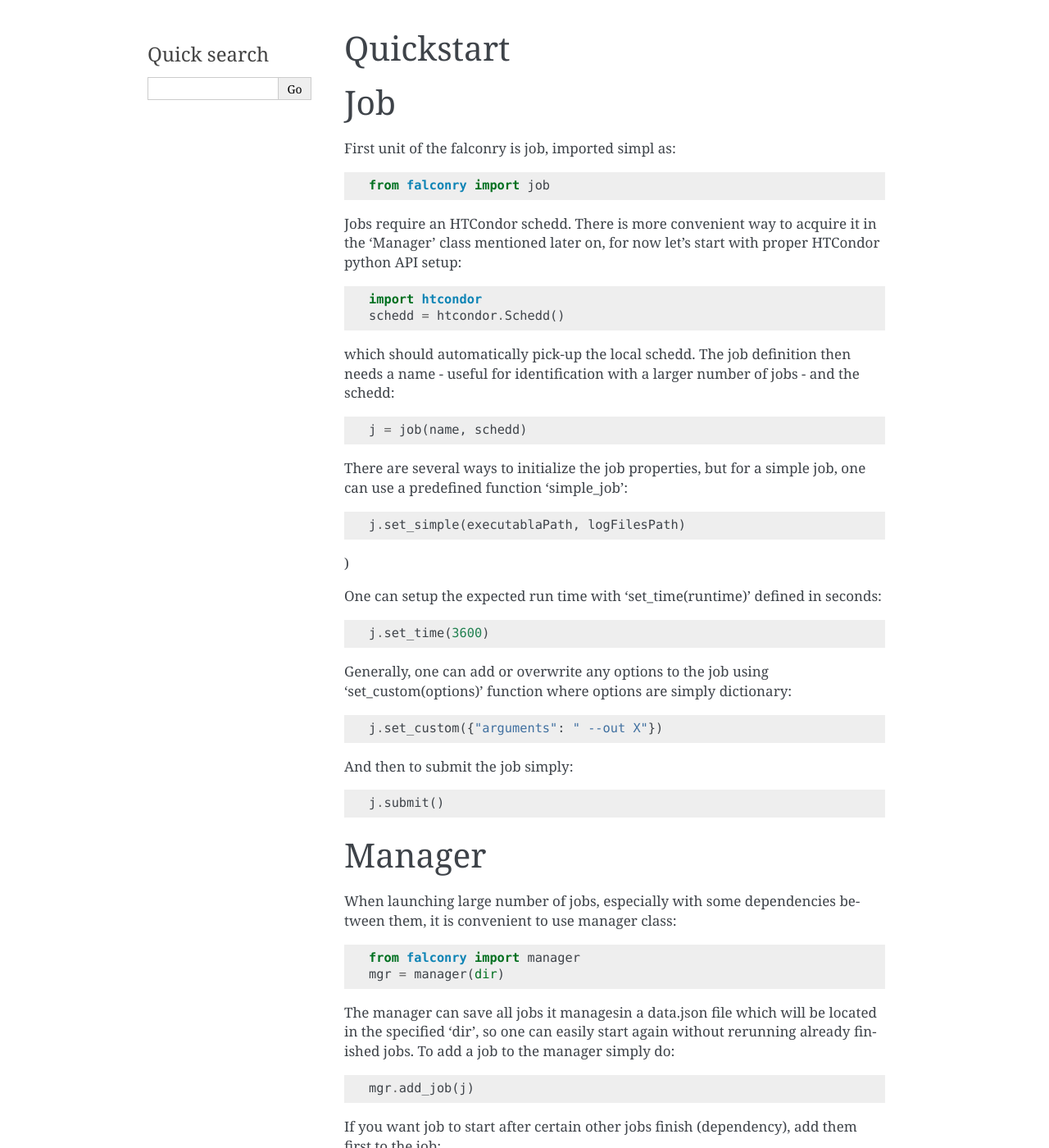
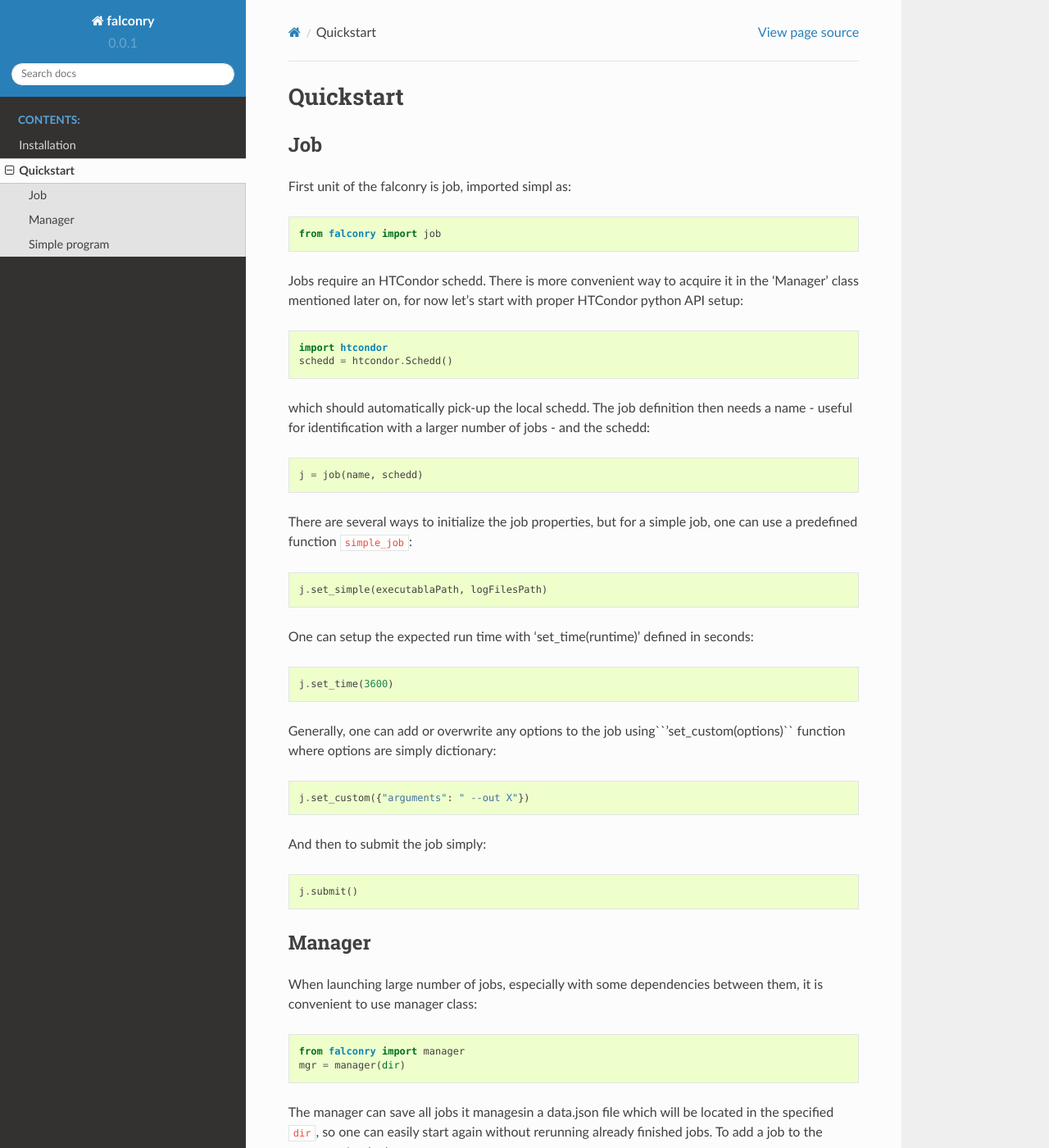
Before and after one commit to fnechans/falconry, a Sphinx documentation site: the page built from docs/usage/quickstart.rst, in a window 1280 px wide and 1400 px high. Shown: the whole window at 82% size. Built offline with Sphinx 7.4.7 and the Read the Docs theme 2.0.0, drawn with Linux system fonts in a browser that asks for light colours; some of the changed text lies outside the part shown.

Commit message:
updating docs

```diff
--- a/docs/conf.py
+++ b/docs/conf.py
@@ -31,7 +31,16 @@
 # Add any Sphinx extension module names here, as strings. They can be
 # extensions coming with Sphinx (named 'sphinx.ext.*') or your custom
 # ones.
-extensions = []
+#extensions = []
+import sphinx_rtd_theme
+
+extensions = [
+    "sphinx.ext.autodoc",
+    "sphinx.ext.napoleon",
+    "sphinx_rtd_theme",
+]
+
+html_theme = "sphinx_rtd_theme"
 
 # Add any paths that contain templates here, relative to this directory.
 templates_path = ['_templates']
@@ -83,7 +92,7 @@ todo_include_todos = False
 # The theme to use for HTML and HTML Help pages.  See the documentation for
 # a list of builtin themes.
 #
-html_theme = 'alabaster'
+#html_theme = 'alabaster'
 
 # Theme options are theme-specific and customize the look and feel of a theme
 # further.  For a list of options available for each theme, see the
--- a/docs/index.rst
+++ b/docs/index.rst
@@ -10,7 +10,8 @@ Welcome to falconry's documentation!
    :maxdepth: 2
    :caption: Contents:
 
-
+   usage/install
+   usage/quickstart
 
 Indices and tables
 ==================
--- a/docs/usage/quickstart.rst
+++ b/docs/usage/quickstart.rst
@@ -2,9 +2,9 @@
 Quickstart
 ==========
 
-===
+---
 Job
-===
+---
 
 First unit of the falconry is job, imported simpl as::
 
@@ -19,16 +19,15 @@ which should automatically pick-up the local schedd. The job definition then nee
 
     j = job(name, schedd)
 
-There are several ways to initialize the job properties, but for a simple job, one can use a predefined function 'simple_job'::
+There are several ways to initialize the job properties, but for a simple job, one can use a predefined function ``simple_job``::
 
     j.set_simple(executablaPath, logFilesPath)
-)
 
 One can setup the expected run time with 'set_time(runtime)' defined in seconds::
 
     j.set_time(3600)
 
-Generally, one can add or overwrite any options to the job using 'set_custom(options)' function where options are simply dictionary::
+Generally, one can add or overwrite any options to the job using``'set_custom(options)`` function where options are simply dictionary::
 
     j.set_custom({"arguments": " --out X"})
 
@@ -36,16 +35,16 @@ And then to submit the job simply::
 
     j.submit()
 
-=======
+-------
 Manager
-=======
+-------
 
 When launching large number of jobs, especially with some dependencies between them, it is convenient to use manager class::
 
     from falconry import manager
     mgr = manager(dir)
 
-The manager can save all jobs it managesin a data.json file which will be located in the specified 'dir', so one can easily start again without rerunning already finished jobs. To add a job to the manager simply do::
+The manager can save all jobs it managesin a data.json file which will be located in the specified ``dir``, so one can easily start again without rerunning already finished jobs. To add a job to the manager simply do::
 
     mgr.add_job(j)
 
@@ -57,14 +56,14 @@ The manager will then start the job once all dependencies are succesfully finish
 
     mgr.start(checkTime)
 
-where the 'checkTime' specifies time in seconds in between checks of job status. After each interval, it will print status of each jobs and submit those waiting in queue if dependencies are satisfied.
+where the ``checkTime`` specifies time in seconds in between checks of job status. After each interval, it will print status of each jobs and submit those waiting in queue if dependencies are satisfied.
 
-However, user may want to interupt the programm, or there may be a crash. In that case it may be usefull to use 'start_safe()' function. It calls the 'save()' function in case of interrupt or crash, which saves all managed jobs in a data.json file. To load previous instance of the manager then simply call::
+However, user may want to interupt the programm, or there may be a crash. In that case it may be usefull to use ``start_safe()`` function. It calls the ``save()`` function in case of interrupt or crash, which saves all managed jobs in a data.json file. To load previous instance of the manager then simply call::
 
     mgr.load()
 
-==============
+--------------
 Simple program
-==============
+--------------
 
-An example of a complete implemenation can be found in 'example.py', which puts all these features together. It also uses command line parses to make the usage more convenient, so it automatically loads previous instance if '-- cont' command line argument is used.
+An example of a complete implemenation can be found in ``example.py``, which puts all these features together. It also uses command line parses to make the usage more convenient, so it automatically loads previous instance if '-- cont' command line argument is used.
```
Also changed, not shown: 1 other file.
